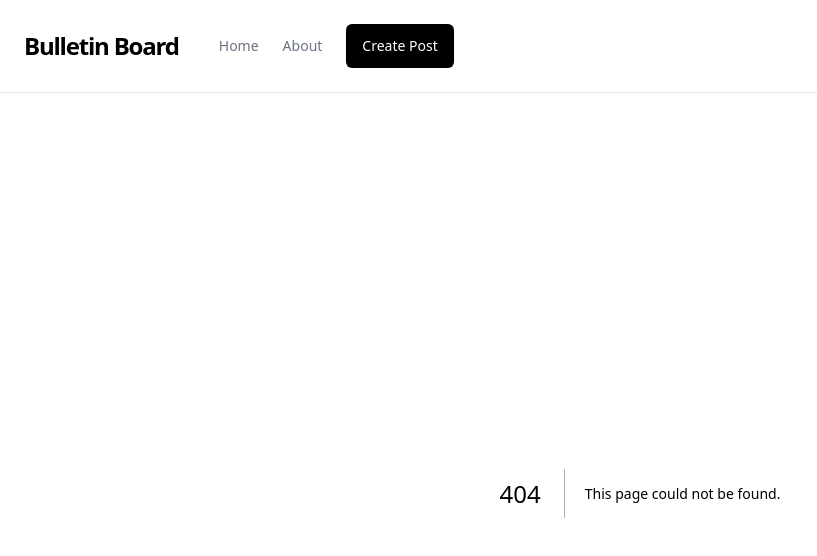
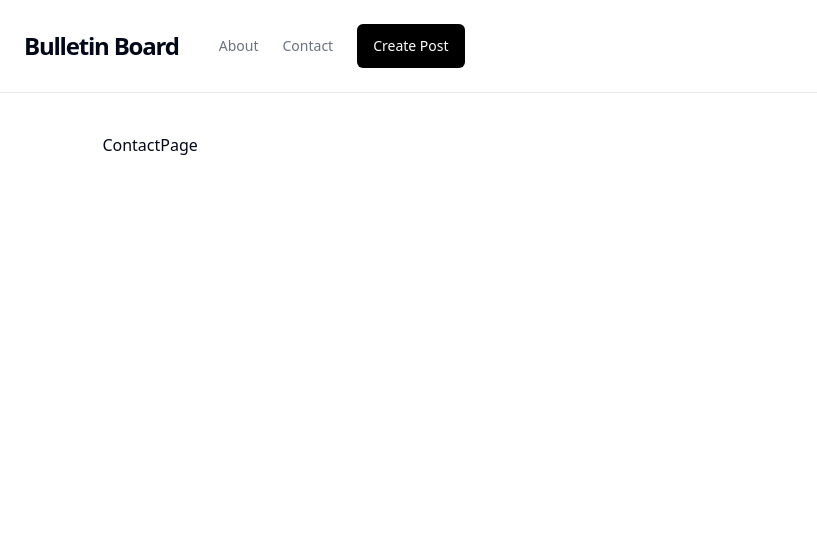
Before and after one commit to likuor/math-maker, a Next.js app: page /contact in a window 1280 px wide. Before the commit this address had no page. Shown: the top 556 px of the page, without its empty margins (0-817 px from the left). Built offline with nearby package versions, Linux system fonts and the light colour scheme.

Commit message:
add: contact

```diff
--- /dev/null
+++ b/app/(pages)/contact/page.tsx
@@ -0,0 +1,6 @@
+import ContactPage from '@/components/pages/contact';
+import React from 'react';
+
+const Contact = () => <ContactPage />;
+
+export default Contact;
--- a/app/layout.tsx
+++ b/app/layout.tsx
@@ -16,7 +16,7 @@ const RootLayout = ({
     <html lang='en'>
       <body>
         <Header />
-        <main className='flex justify-center min-h-[100vh]'>
+        <main className='flex justify-center min-h-[100vh] py-10'>
           <div className='w-[84%]'>{children}</div>
         </main>
       </body>
--- a/app/page.tsx
+++ b/app/page.tsx
@@ -1,4 +1,4 @@
-import HomePage from '@/components/pages/index';
+import HomePage from '@/components/pages/home/index';
 
 const Home = async () => <HomePage />;
 
--- a/components/layouts/header/Header.tsx
+++ b/components/layouts/header/Header.tsx
@@ -12,15 +12,15 @@ const Header = () => {
           <nav className='flex items-center space-x-6 text-sm'>
             <Link
               className='font-medium text-gray-500 transition-colors hover:text-gray-900 dark:text-gray-400 dark:hover:text-gray-50'
-              href='/'
+              href='/about'
             >
-              Home
+              About
             </Link>
             <Link
               className='font-medium text-gray-500 transition-colors hover:text-gray-900 dark:text-gray-400 dark:hover:text-gray-50'
-              href='/about'
+              href='/contact'
             >
-              About
+              Contact
             </Link>
             <Link
               className='bg-black py-3 px-4 text-white rounded-md font-medium'
--- /dev/null
+++ b/components/pages/contact/index.tsx
@@ -0,0 +1,7 @@
+import React from 'react';
+
+const ContactPage = () => {
+  return <div>ContactPage</div>;
+};
+
+export default ContactPage;
--- a/components/pages/index.tsx
+++ b/components/pages/home/index.tsx
@@ -1,9 +1,9 @@
 'use client';
 
 import React, { useState } from 'react';
-import { MathForm } from '../feature/form/MathForm';
-import { Button } from '../ui/button';
-import PDFSection from '../feature/PDF/PDFSection';
+import { MathForm } from '../../feature/form/MathForm';
+import { Button } from '../../ui/button';
+import PDFSection from '../../feature/PDF/PDFSection';
 
 type Question = {
   equation: string;
```
